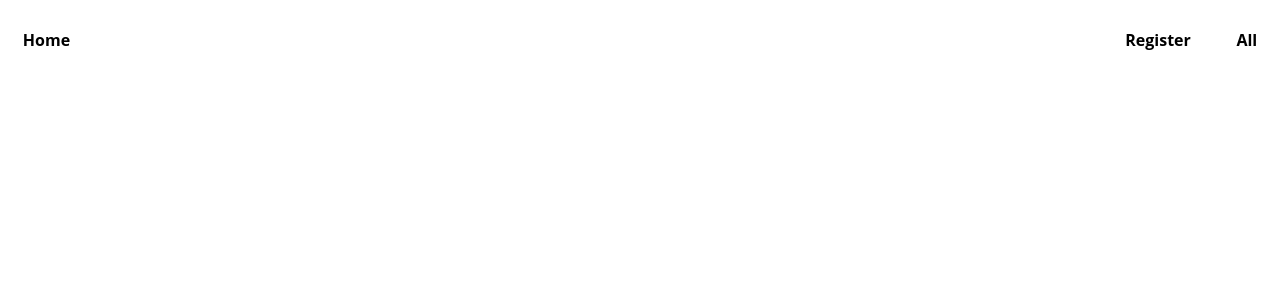
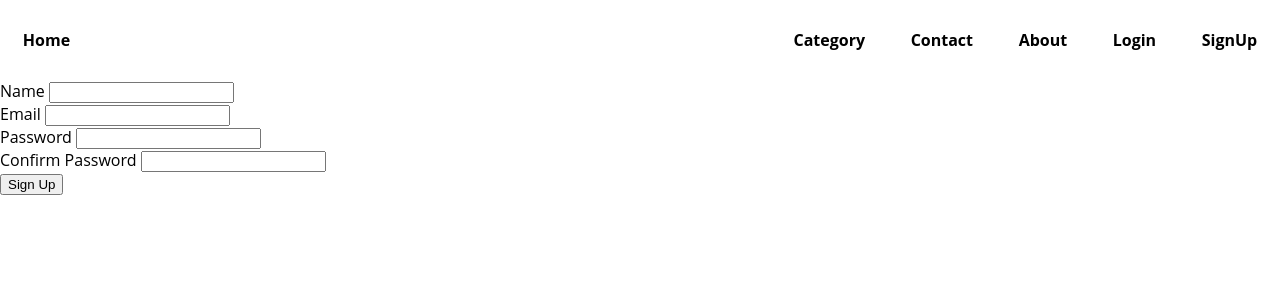
Before and after one commit to zeshan2001/ProKit-Store-Frontend, a React (Vite) app: page /signup in a window 1280 px wide. Before the commit this address had no page. Shown: the top 300 px of the page. Built offline with nearby package versions, Linux system fonts and the light colour scheme.

Commit message:
signin and signup components are added without handling data

```diff
--- a/src/App.jsx
+++ b/src/App.jsx
@@ -4,6 +4,8 @@ import { useState, useEffect } from 'react'
 import { CheckSession } from './services/Auth'
 import { Routes, Route } from 'react-router-dom'
 import Home from './pages/Home'
+import SignUp from './pages/SignUp'
+import SignIp from './pages/SignIn'
 
 function App() {
   const [user, setUser] = useState(null)
@@ -29,6 +31,8 @@ function App() {
       <main>
         <Routes>
           <Route path='/' element = { <Home /> } />
+          <Route path='/signup' element = { <SignUp /> }/>
+          <Route path='/signin' element = { <SignIp /> }/>
         </Routes>
       </main>
     </>
--- a/src/components/Nav.jsx
+++ b/src/components/Nav.jsx
@@ -4,11 +4,14 @@ const Nav = () => {
   return (
     <header>
       <nav>
-        <Link>Home</Link>
+        <Link to='/'>Home</Link>
       </nav>
       <nav>
-        <Link>Register</Link>
-        <Link>All</Link>
+        <Link>Category</Link>
+        <Link>Contact</Link>
+        <Link>About</Link>
+        <Link to='/signin'>Login</Link>
+        <Link to='/signup'>SignUp</Link>
       </nav>
     </header>
   )
--- /dev/null
+++ b/src/pages/SignIn.jsx
@@ -0,0 +1,19 @@
+const SignIp = () => {
+  return (
+    <div>
+      <form >
+        <div>
+          <label htmlFor="email">Email </label>
+          <input type="email" name="email" id="email" />
+        </div>
+        <div>
+          <label htmlFor="password">Password </label>
+          <input type="password" name="password" id="password" />
+        </div>
+        <button>Log In</button>
+      </form>
+
+    </div>
+  )
+}
+export default SignIp
--- /dev/null
+++ b/src/pages/SignUp.jsx
@@ -0,0 +1,27 @@
+const SignUp = () => {
+  return (
+    <div>
+      <form >
+        <div>
+          <label htmlFor="name">Name </label>
+          <input type="text" name="name" id="name" />
+        </div>
+        <div>
+          <label htmlFor="email">Email </label>
+          <input type="email" name="email" id="email" />
+        </div>
+        <div>
+          <label htmlFor="password">Password </label>
+          <input type="password" name="password" id="password" />
+        </div>
+        <div>
+          <label htmlFor="confirmPassword">Confirm Password </label>
+          <input type="password" name="confirmPassword" id="confirmPassword" />
+        </div>
+        <button>Sign Up</button>
+      </form>
+
+    </div>
+  )
+}
+export default SignUp
```
